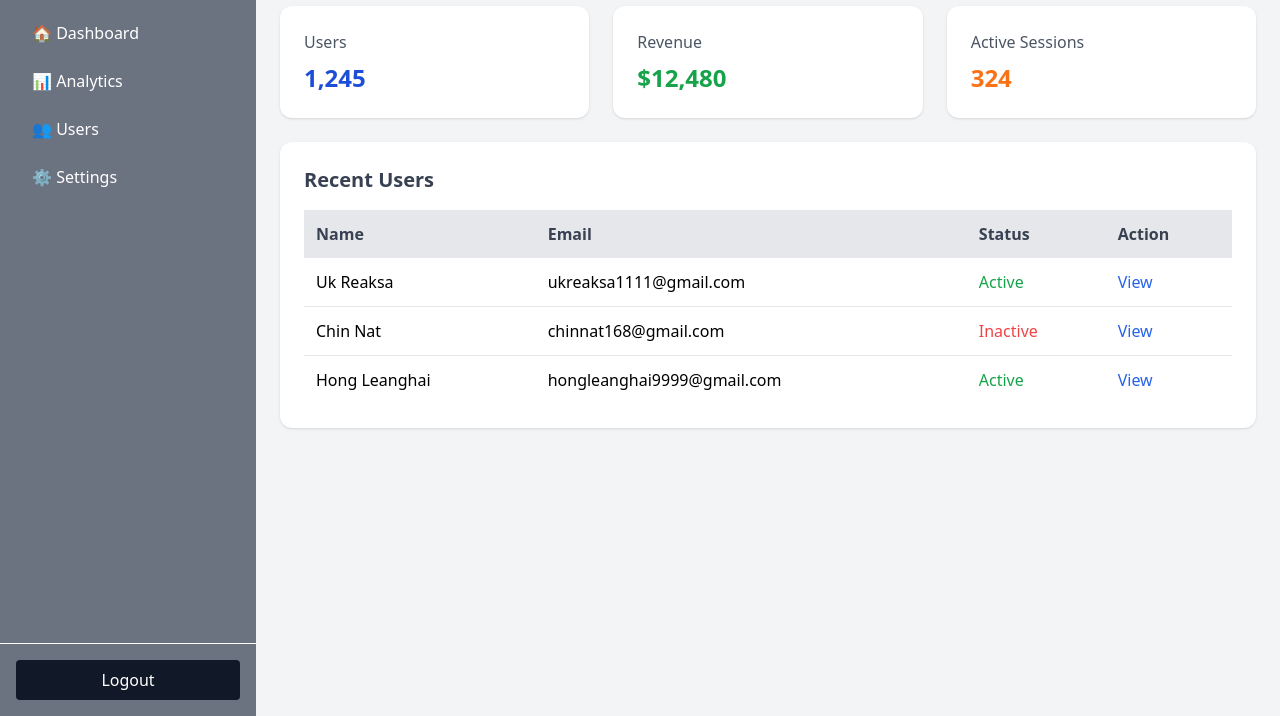
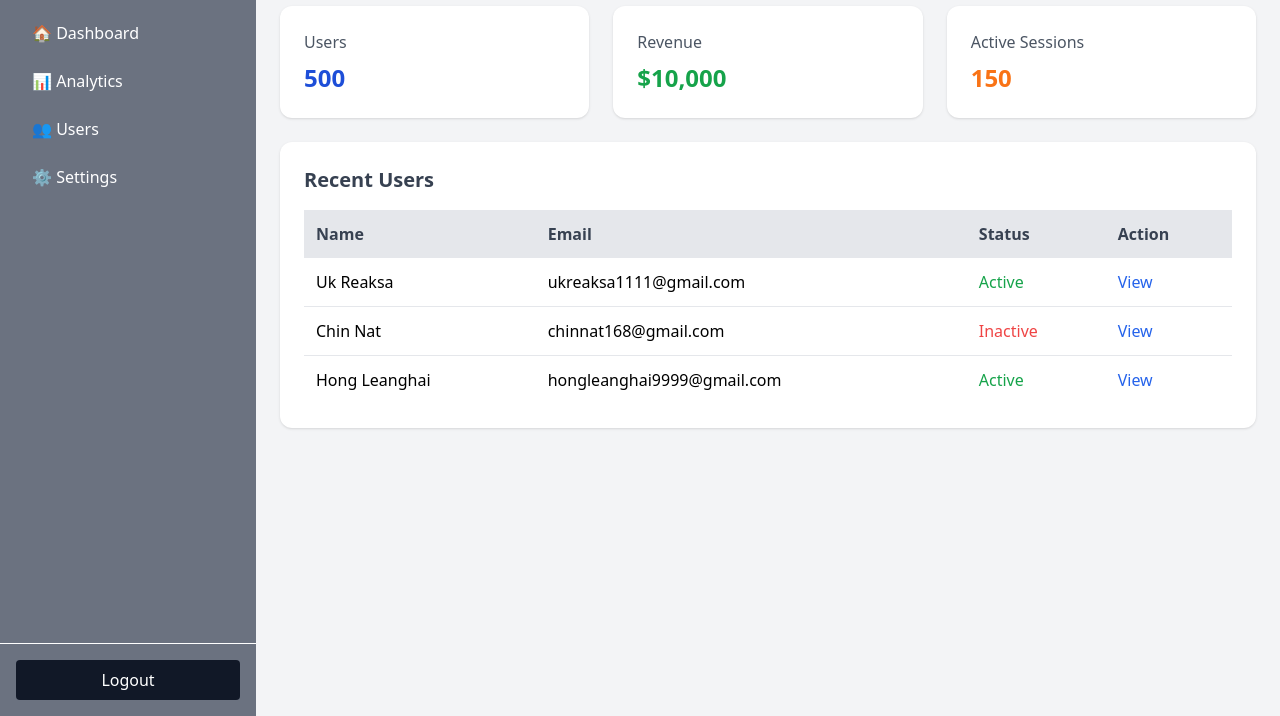
Before and after one commit to chinnat45/chin_natcode, a website: page index.html in a window 1280 px wide. Shown: the part 84-800 px from the top of the page. Drawn offline with nearby package versions, Linux system fonts and the light colour scheme.

Commit message:
update number

```diff
--- a/index.html
+++ b/index.html
@@ -45,15 +45,15 @@
       <section class="grid grid-cols-1 md:grid-cols-3 gap-6 mb-6">
         <div class="bg-white shadow rounded-xl p-6">
           <h2 class="text-gray-600">Users</h2>
-          <p class="text-2xl font-bold text-blue-700 mt-2">1,245</p>
+          <p class="text-2xl font-bold text-blue-700 mt-2">500</p>
         </div>
         <div class="bg-white shadow rounded-xl p-6">
           <h2 class="text-gray-600">Revenue</h2>
-          <p class="text-2xl font-bold text-green-600 mt-2">$12,480</p>
+          <p class="text-2xl font-bold text-green-600 mt-2">$10,000</p>
         </div>
         <div class="bg-white shadow rounded-xl p-6">
           <h2 class="text-gray-600">Active Sessions</h2>
-          <p class="text-2xl font-bold text-orange-500 mt-2">324</p>
+          <p class="text-2xl font-bold text-orange-500 mt-2">150</p>
         </div>
       </section>
 
```
